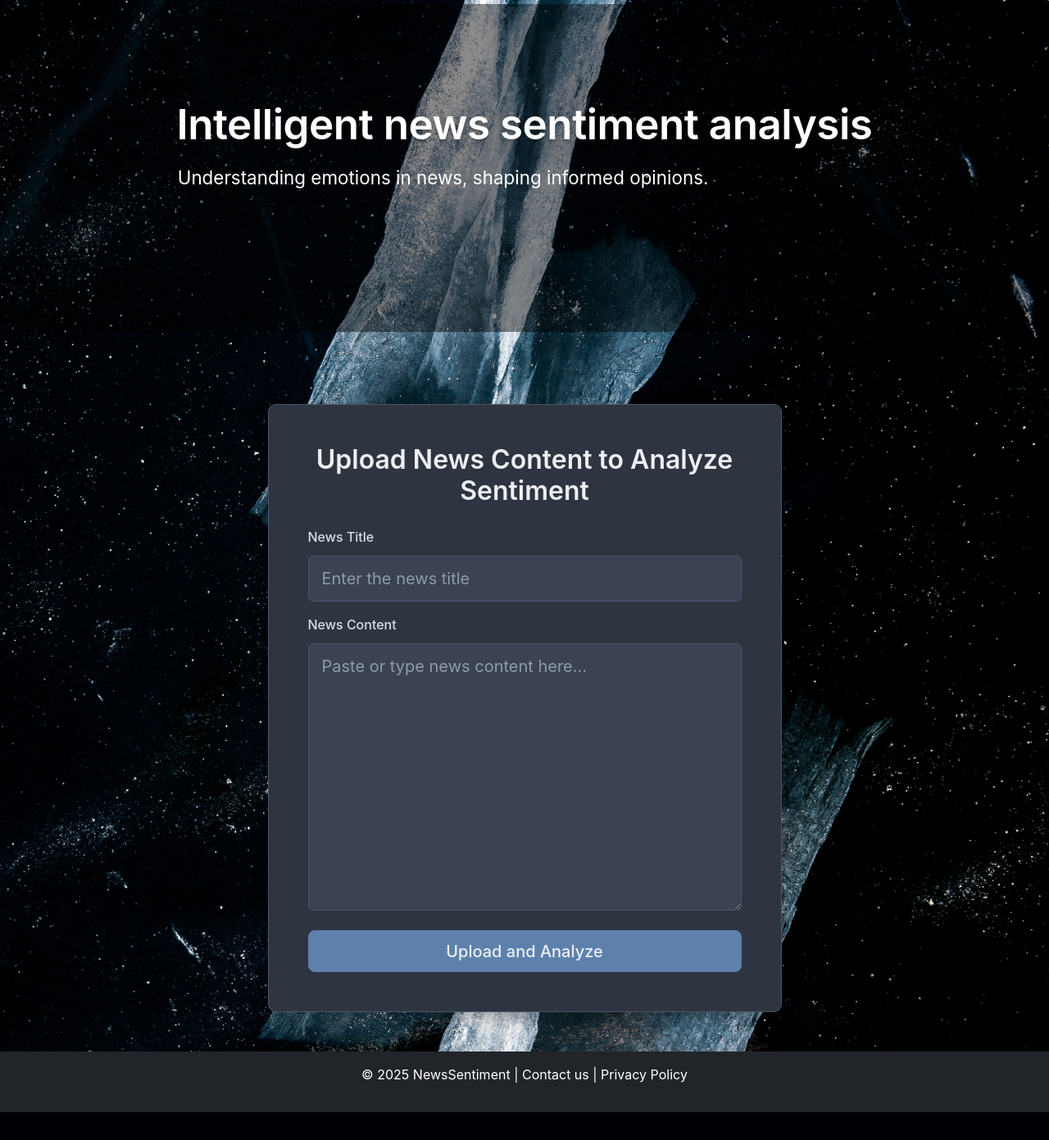
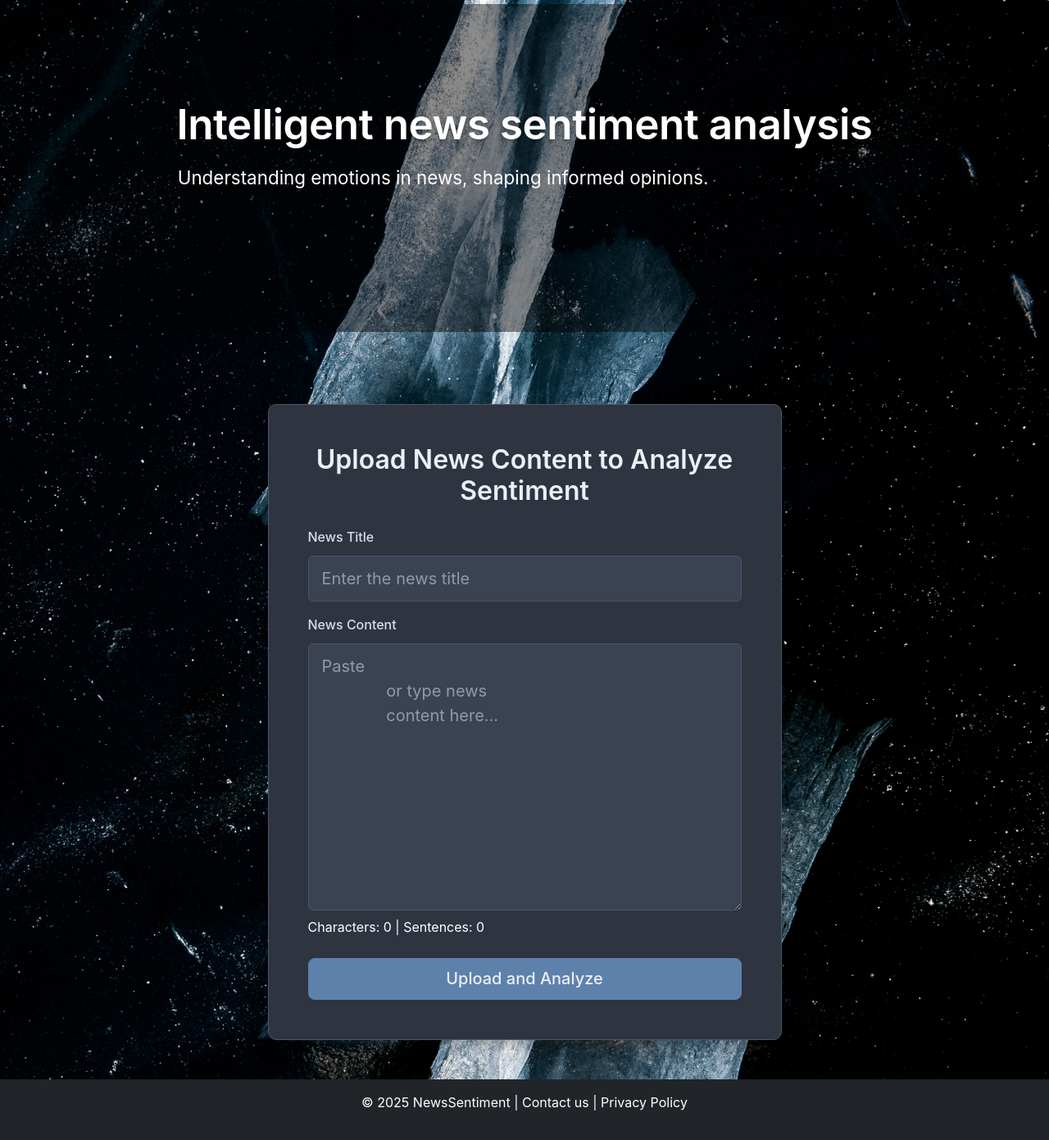
Before and after one commit to XiuwenYin/news-sentiment-analysis, a Flask app: page /upload in a window 1280 px wide. Shown: the part 65-1456 px from the top of the page at 82% size. Before the commit the page ends 1422 px from the top, so only its background shows below. Run offline with Flask 3, Linux system fonts and the light colour scheme; the visitor is signed in with stand-in values (Sample User, id 1); data that the repository does not hold is empty.

Commit message:
Add word count and sentence analysis to upload handler

```diff
--- a/app/routes.py
+++ b/app/routes.py
@@ -116,6 +116,7 @@ def upload():
     if form.validate_on_submit():
         post_title = form.post_title.data  # ✅ 用 FlaskForm 的方式拿数
         news_content = form.news_content.data
+        news_content = news_content.replace('\r\n', '\n').replace('\r', '\n')
         # 新闻类别识别
         result = news_category_classifier(news_content,truncation=True, max_length=512)
         category_result = result[0][0]['label']
@@ -404,6 +405,7 @@ def analysis():
     # logout_user()
     # return '', 204
 
+
 # Notification Module
 @app.route('/notifications')
 @login_required
--- a/app/templates/upload.html
+++ b/app/templates/upload.html
@@ -13,14 +13,16 @@
       <div class="card upload-form-card"> {# Added 'upload-form-card' class for specific styling #}
         <div class="card-body p-4 p-md-5"> {# Add more padding #}
 
-          <h2 class="text-center mb-4 card-title-custom">Upload News Content to Analyze Sentiment</h2> {# Added 'card-title-custom' #}
+          <h2 class="text-center mb-4 card-title-custom">Upload News Content to Analyze Sentiment</h2> {# Added
+          'card-title-custom' #}
 
           <form method="POST" action="{{ url_for('upload') }}">
             {{ form.hidden_tag() }}
 
             <div class="mb-3"> {# Use Bootstrap's margin bottom class for spacing #}
               {{ form.post_title.label(class="form-label") }} {# Add 'form-label' class for Bootstrap styling #}
-              {{ form.post_title(class="form-control form-control-lg", placeholder="Enter the news title") }} {# Add 'form-control-lg' and placeholder #}
+              {{ form.post_title(class="form-control form-control-lg", placeholder="Enter the news title") }} {# Add
+              'form-control-lg' and placeholder #}
               {% if form.post_title.errors %}
               <div class="invalid-feedback d-block">
                 {% for error in form.post_title.errors %}<span>{{ error }}</span>{% endfor %}
@@ -30,7 +32,16 @@
 
             <div class="mb-3"> {# Use Bootstrap's margin bottom class for spacing #}
               {{ form.news_content.label(class="form-label") }} {# Add 'form-label' class #}
-              {{ form.news_content(class="form-control form-control-lg", rows="10", placeholder="Paste or type news content here...") }} {# Add 'form-control-lg', increase rows, add placeholder #}
+              {{ form.news_content(class="form-control form-control-lg", id="news_content",rows="10", placeholder="Paste
+              or type news
+              content here...") }} {# Add 'form-control-lg', increase rows, add placeholder #}
+
+              <!--Word count function-->
+              <div class="text-white mt-2">
+                <span id="charCount">Characters: 0</span> |
+                <span id="sentenceCount">Sentences: 0</span>
+              </div>
+
               {% if form.news_content.errors %}
               <div class="invalid-feedback d-block">
                 {% for error in form.news_content.errors %}<span>{{ error }}</span>{% endfor %}
@@ -49,4 +60,27 @@
     </div>
   </div>
 </div>
+
+<script>
+  document.addEventListener('DOMContentLoaded', function () {
+    const textarea = document.getElementById("news_content");
+    const charCountEl = document.getElementById("charCount");
+    const sentenceCountEl = document.getElementById("sentenceCount");
+
+    function updateCounts() {
+      const text = textarea.value.replace(/\r\n|\r|\n/g, '\n');
+      const charCount = text.length;
+      const sentenceCount = (text.match(/[.!?]+/g) || []).length;
+
+      charCountEl.textContent = `Characters: ${charCount}`;
+      sentenceCountEl.textContent = `Sentences: ${sentenceCount}`;
+    }
+
+    if (textarea) {
+      updateCounts(); // 初始化
+      textarea.addEventListener("input", updateCounts);
+    }
+  });
+</script>
+
 {% endblock %}
```
Also changed, not shown: app.db. Lines whose indentation alone changed are shown as unchanged.
